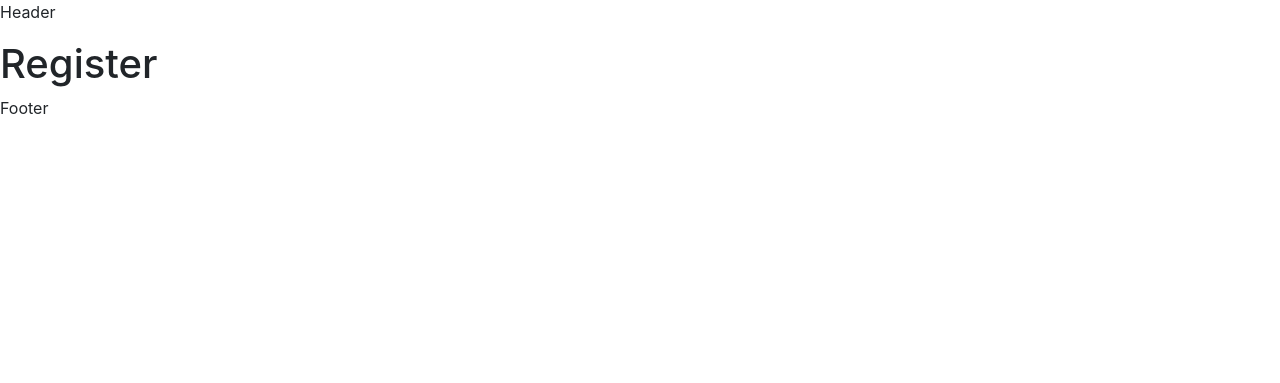
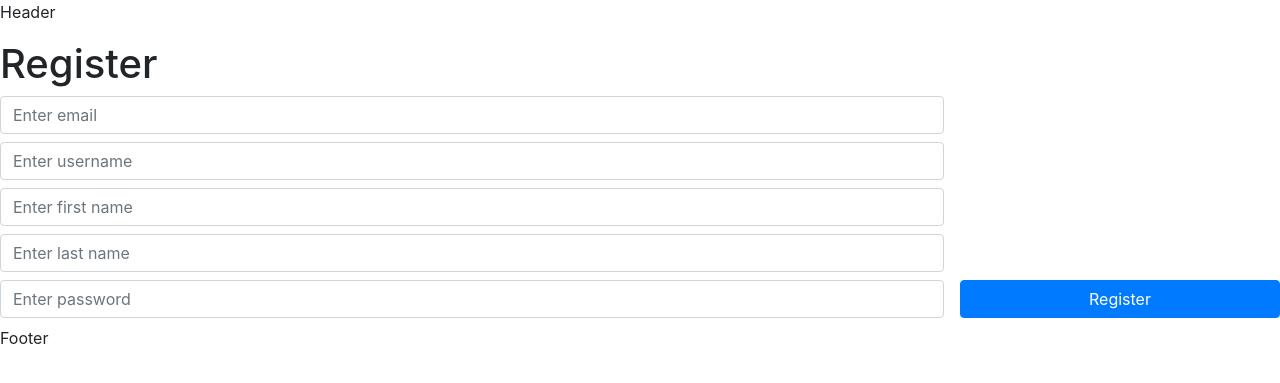
Before and after one commit to MeilaniNishimura/flask_day1_hw, a Flask app: page /register in a window 1280 px wide. Shown: the top 383 px of the page. Run offline with Flask 2, Linux system fonts and the light colour scheme.

Commit message:
"attempting to add register form"

```diff
--- a/app/blueprints/auth/routes.py
+++ b/app/blueprints/auth/routes.py
@@ -1,10 +1,24 @@
-from flask import render_template
+from flask import render_template, request
 from . import bp as app
+from app.blueprints.main.models import User
+from app import db
 
 @app.route("/login")
 def login():
     return render_template("login.html")
 
-@app.route("/register")
+@app.route("/register", methods=["GET", "POST"])
 def register():
-    return render_template("register.html")
+    if request.method == "POST":
+        new_user = User(
+            email = request.form['emailInput'],
+            password = request.form['passwordInput'],
+            username=request.form['usernameInput'],
+            first_name= request.form['first_nameInput'],
+            last_name = request.form['last_nameInput']
+        )
+        db.session.add(new_user)
+        db.session.commit()
+        return request.form
+    else:
+        return render_template("register.html")
--- a/app/templates/register.html
+++ b/app/templates/register.html
@@ -2,4 +2,41 @@
 
 {% block content %}
 <h1>Register</h1>
+<form action="http://127.0.0.1:5000/register" method="POST" class="form-inline">
+<div class="form-group mb-2 w-75 pr-3">
+    <label for="emailInput" class="sr-only">Enter email</label>
+    <input type="text"  class="form-control w-100"  name = "emailInput" id="emailInput" placeholder="Enter email">
+</div>
+<div class="form-group mb-2 w-75 pr-3">
+    <label for="usernameInput" class="sr-only">Enter username</label>
+    <input type="text"  class="form-control w-100"  name = "usernameInput" id="usernmaeInput" placeholder="Enter username">
+</div>
+<div class="form-group mb-2 w-75 pr-3">
+    <label for="first_nameInput" class="sr-only">Enter first name</label>
+    <input type="text"  class="form-control w-100"  name = "first_nameInput" id="first_nameInput" placeholder="Enter first name">
+</div>
+<div class="form-group mb-2 w-75 pr-3">
+    <label for="last_nameInput" class="sr-only">Enter last name</label>
+    <input type="text"  class="form-control w-100"  name = "last_nameInput" id="last_nameInput" placeholder="Enter last name">
+</div>
+<div class="form-group mb-2 w-75 pr-3">
+    <label for="passwordInput" class="sr-only">Enter password</label>
+    <input type="text"  class="form-control w-100"  name = "passwordInput" id="passwordInput" placeholder="Enter password">
+</div>
+<button type="submit" class="btn btn-primary mb-2 w-25">Register</button>
+</form>
+
+{% for u in user %}
+<div class="card mb-2">
+    <div class="card-body">
+        <p>{{ u.email }}</p>
+        <p>{{ u.username }}</p>
+        <p>{{ u.first_name }}</p>
+        <p>{{ u.last_name }}</p>
+        <p>${{ u.password }}</p>
+
+</div>
+{% endfor %}
+</div>
+
 {% endblock content %}
```
